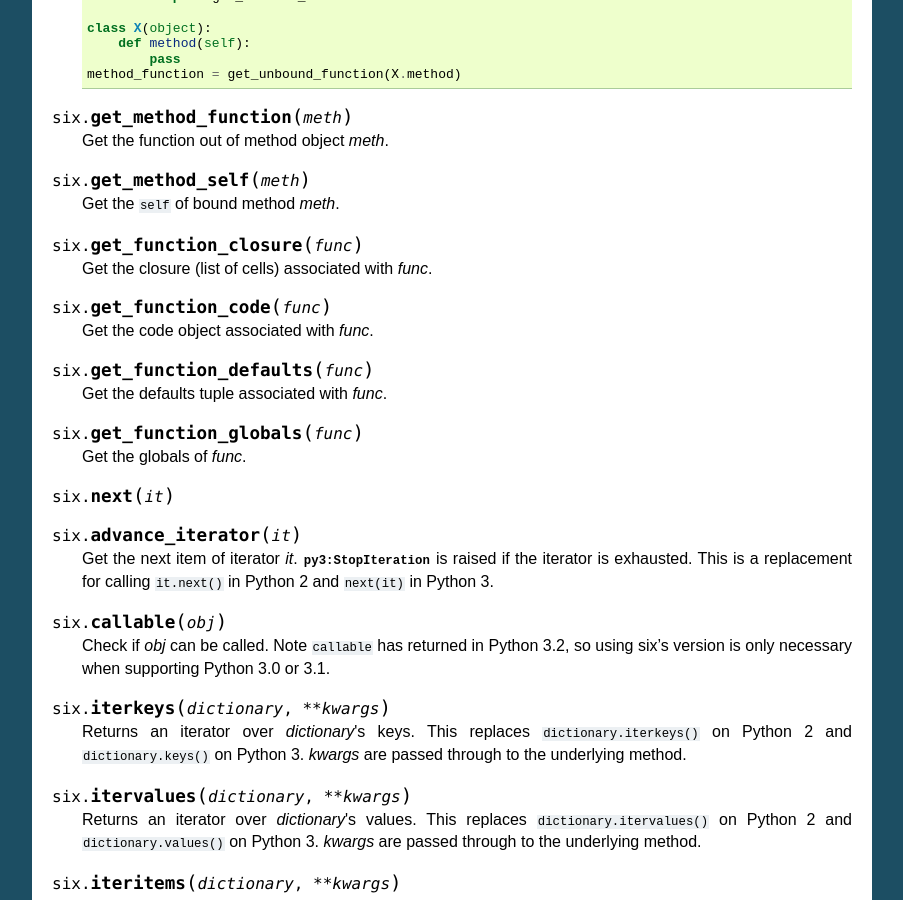
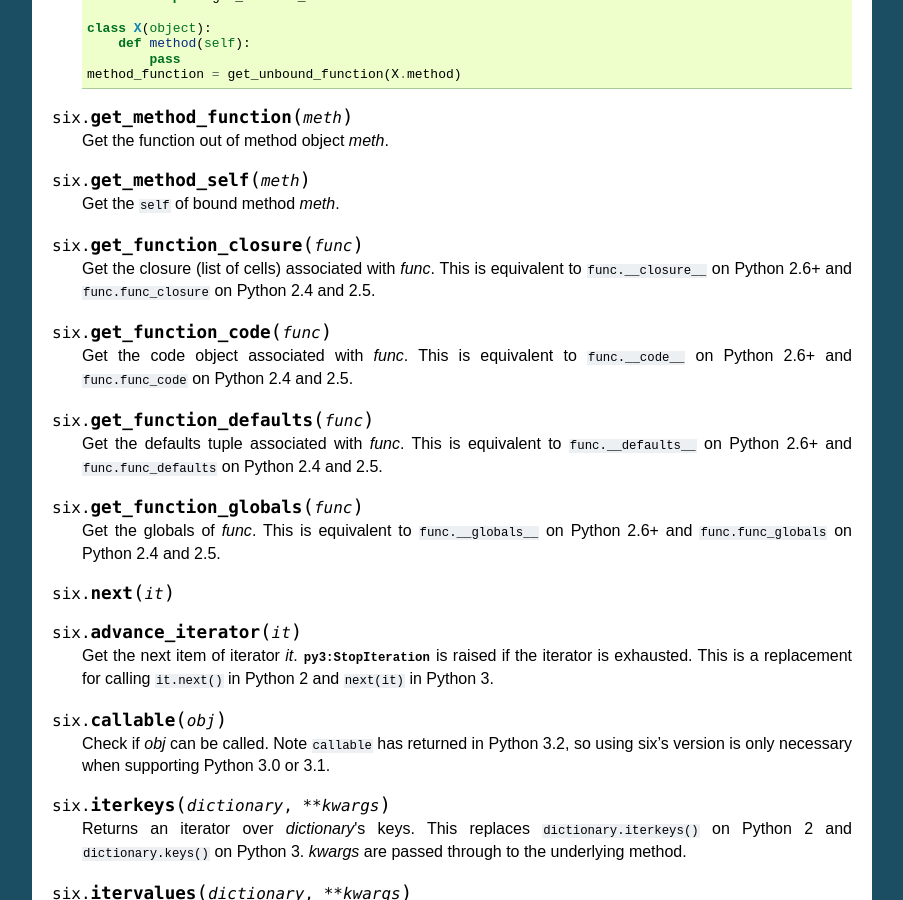
Before and after one commit to benjaminp/six, a Sphinx documentation site: the page built from documentation/index.rst, in a window 1280 px wide and 900 px high, scrolled down 1445 px. Shown: the whole window, without its empty margins (198-1101 px from the left). Built offline with Sphinx 7.4.7, drawn with Linux system fonts in a browser that asks for light colours.

Commit message:
say what attribute you're actually getting

```diff
--- a/documentation/index.rst
+++ b/documentation/index.rst
@@ -129,22 +129,29 @@
 
 .. function:: get_function_closure(func)
 
-   Get the closure (list of cells) associated with *func*.
+   Get the closure (list of cells) associated with *func*.  This is equivalent
+   to ``func.__closure__`` on Python 2.6+ and ``func.func_closure`` on Python
+   2.4 and 2.5.
 
 
 .. function:: get_function_code(func)
 
-   Get the code object associated with *func*.
+   Get the code object associated with *func*.  This is equivalent to
+   ``func.__code__`` on Python 2.6+ and ``func.func_code`` on Python 2.4 and
+   2.5.
 
 
 .. function:: get_function_defaults(func)
 
-   Get the defaults tuple associated with *func*.
+   Get the defaults tuple associated with *func*.  This is equivalent to
+   ``func.__defaults__`` on Python 2.6+ and ``func.func_defaults`` on Python 2.4
+   and 2.5.
 
 
 .. function:: get_function_globals(func)
 
-   Get the globals of *func*.
+   Get the globals of *func*.  This is equivalent to ``func.__globals__`` on
+   Python 2.6+ and ``func.func_globals`` on Python 2.4 and 2.5.
 
 
 .. function:: next(it)
```
